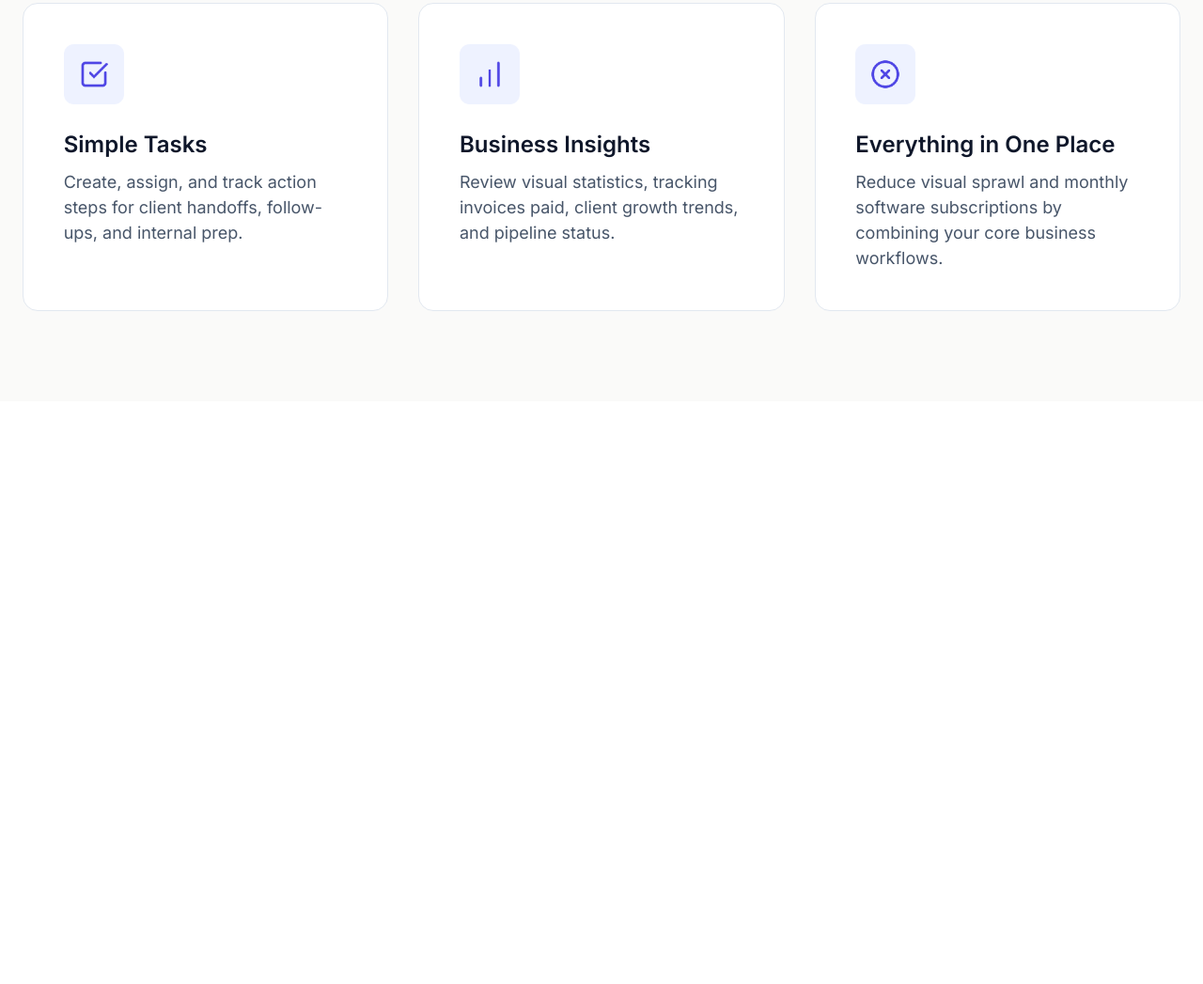
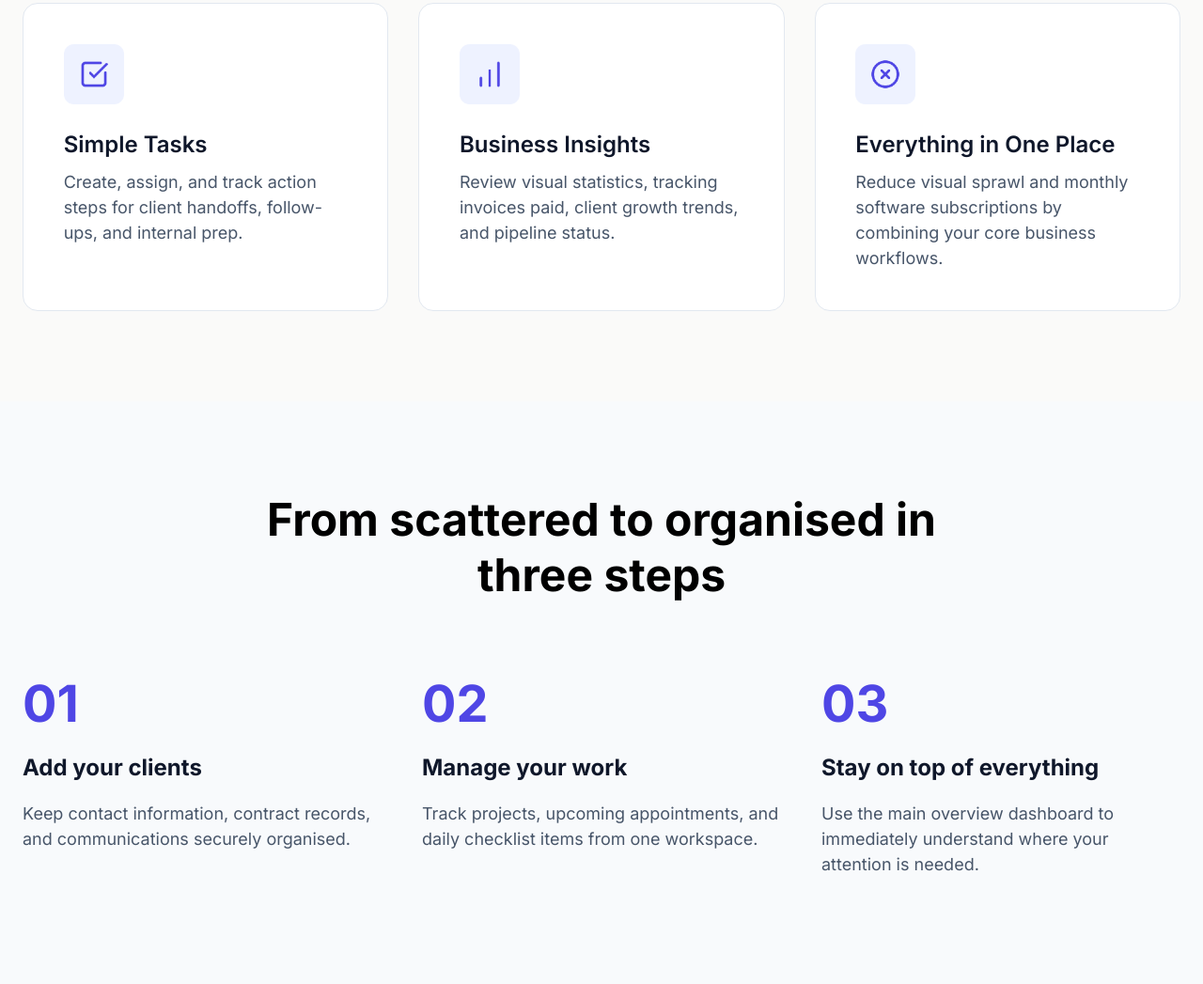
Before and after one commit to GeatsNine/Flowly-Landing-Page, a plain HTML site: page index.html in a window 1280 px wide. Shown: the part 1737-2784 px from the top of the page at 94% size. Before the commit the page ends 2164 px from the top, so only its background shows below. Drawn offline with Linux system fonts and the light colour scheme.

Commit message:
create how-it-works section (desktop view)

```diff
--- a/index.html
+++ b/index.html
@@ -102,7 +102,7 @@
       </div>
     </section>
 
-    <section id="features" class="features">
+    <section id="features">
       <div class="container">
         <h2>Everything you need to stay organised</h2>
         <p class="feature-description">Stop juggling tools. Flowly integrates your most critical administrative workflows into one cohesive, simple dashboard designed for service businesses.</p>
@@ -147,5 +147,31 @@
         </div>
       </div>
     </section>
+
+    <section id="how-it-works">
+      <div class="container">
+        <h2>From scattered to organised in three steps</h2>
+        <div class="works-grid">
+          <article class="step-card">
+            <h3>01</h3>
+            <h4>Add your clients</h4>
+            <p>Keep contact information, contract records, and communications securely organised.</p>
+          </article>
+
+          <article class="step-card">
+            <h3>02</h3>
+            <h4>Manage your work</h4>
+            <p>Track projects, upcoming appointments, and daily checklist items from one workspace.</p>
+          </article>
+
+          <article class="step-card">
+            <h3>03</h3>
+            <h4>Stay on top of everything</h4>
+            <p>Use the main overview dashboard to immediately understand where your attention is needed.</p>
+          </article>
+        </div>
+      </div>
+
+    </section>
   </body>
 </html>
--- a/styles.css
+++ b/styles.css
@@ -6,6 +6,7 @@
     --color-text-muted: #64748b;
 
     --color-background: #fafaf9;
+    --color-second-background: #F8FAFC;
     --color-surface: #ffffff;
     --color-border: #e2e8f0;
 }
@@ -259,7 +260,7 @@ body {
     background-color: var(--color-background);
 }
 
-.features h2 {
+#features h2 {
     color: var(--color-heading);
     font-size: 48px;
     font-weight: 800;
@@ -310,3 +311,50 @@ body {
     font-size: 18px;
     line-height: 1.5;
 }
+
+#how-it-works {
+    padding-block: 96px;
+    background-color: var(--color-second-background);
+}
+
+#how-it-works h2 {
+    font-size: 48px;
+    font-weight: 800;
+    text-align: center;
+    max-width: 800px;
+
+    margin: 0 auto;
+    margin-bottom: 75px;
+}
+
+.works-grid {
+    display: grid;
+    grid-template-columns: repeat(3, 1fr);
+    gap: 43px;
+}
+
+.step-card {
+    padding: 32;
+    margin: 0;
+}
+
+.step-card h3 {
+    font-size: 54px;
+    font-weight: 800;
+    color: var(--color-primary);
+    margin: 0;
+}
+
+.step-card h4 {
+    font-size: 24px;
+    font-weight: 700;
+    color: var(--color-heading);
+
+    margin: 21px 0;
+}
+
+.step-card p {
+    font-size: 18px;
+    line-height: 1.5;
+    color: var(--color-text);
+}
```
Lines whose indentation alone changed are shown as unchanged.
